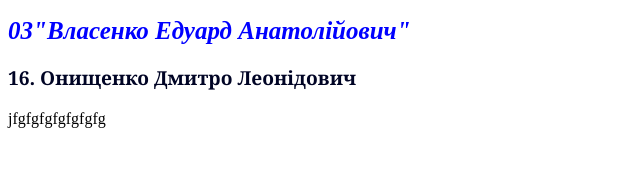
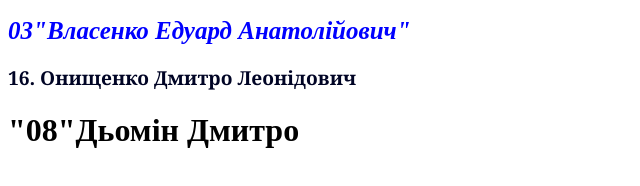
Before and after one commit to ArtemKravets31/group_101, a plain HTML site: page index.html in a window 1280 px wide. Shown: the whole page, without its empty margins (0-640 px from the left). Drawn offline with Linux system fonts and the light colour scheme.

Commit message:
Update index.html

```diff
--- a/index.html
+++ b/index.html
@@ -9,6 +9,6 @@
 <div>
     <p class="ONYSHCHENKO">16. Онищенко Дмитро Леонідович</p>
 </div>
-	jfgfgfgfgfgfgfg
+	<h1 class="domin">"08"Дьомін Дмитро</h1>
 </body>
 </html>
```
